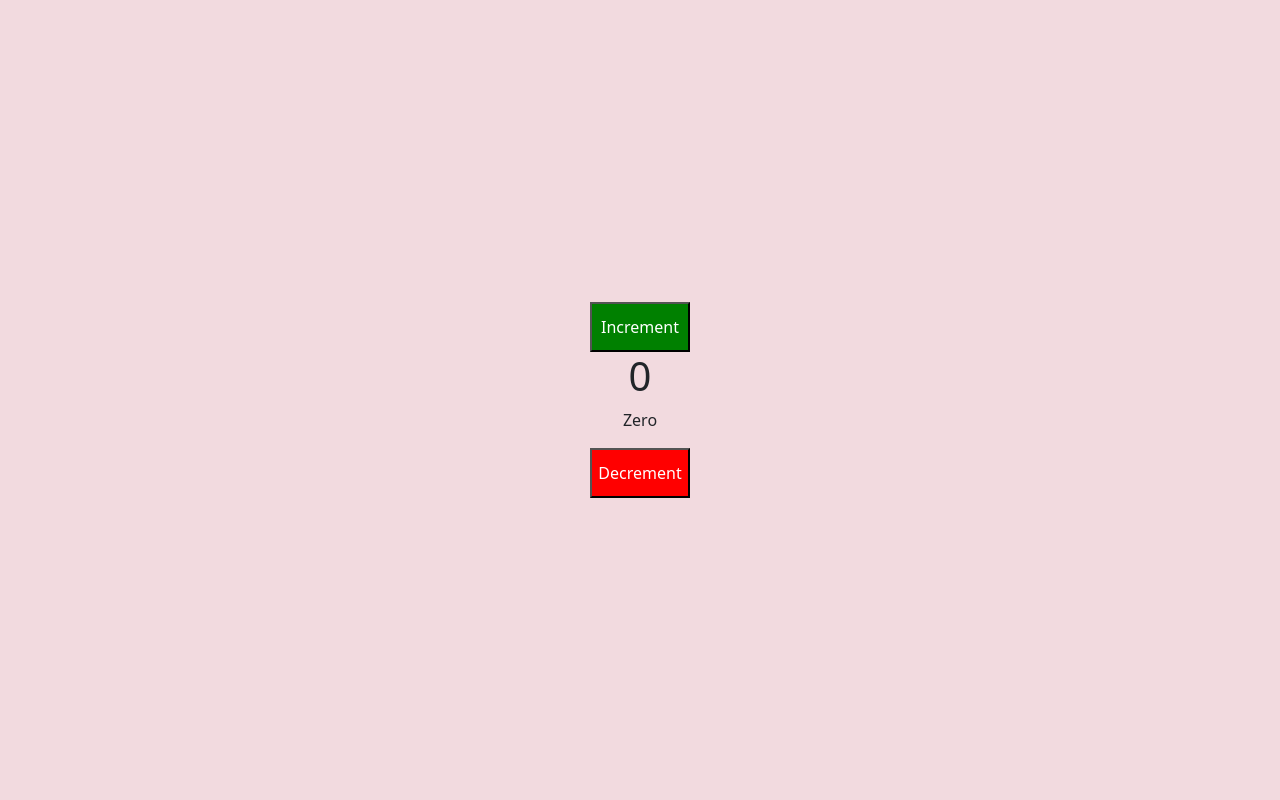
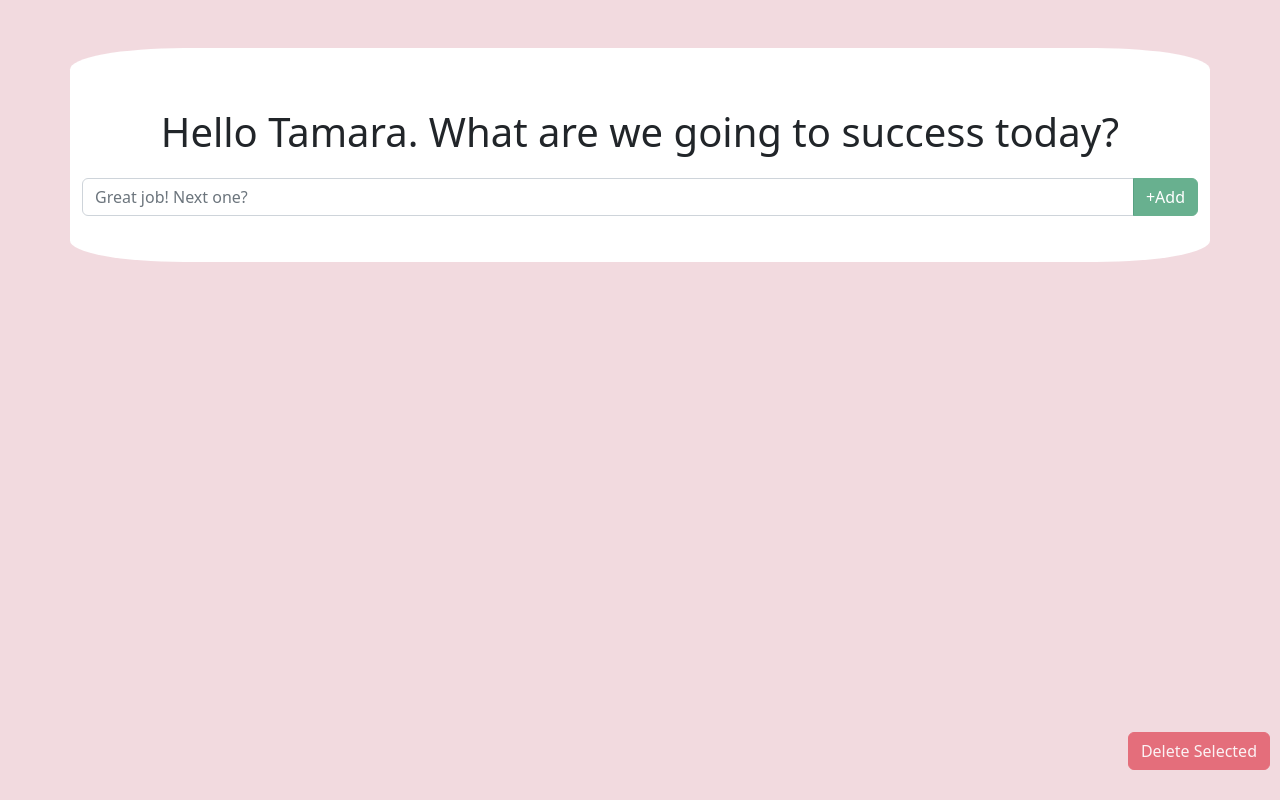
Before and after one commit to Gyozalyan/todolist, a React (Create React App) app: page / in a window 1280 px wide. Built offline with nearby package versions, Linux system fonts and the light colour scheme.

Commit message:
Editing some details

```diff
--- a/src/App.js
+++ b/src/App.js
@@ -1,12 +1,11 @@
 import "./App.css";
 import "../node_modules/bootstrap/dist/css/bootstrap.min.css";
-// import ToDo from "./Components/toDo/ToDo";
+import ToDo from "./Components/toDo/ToDo";
 import { Component } from "react";
-import Counter from "./Counter/Counter";
 
 class App extends Component {
   render() {
-    return <Counter />;
+    return <ToDo />;
   }
 }
 
--- a/src/Components/ConfirmDialog.jsx
+++ b/src/Components/ConfirmDialog.jsx
@@ -1,13 +1,13 @@
 import { Button, Modal } from 'react-bootstrap'
 
-function ConfirmDialog({ isOpen, confirmDelete, cancellation }) {
+function ConfirmDialog({ isOpen, confirmDelete, cancellation, taskCount }) {
   return !isOpen ? null : (
-    <Modal size="sm" show={isOpen} onHide={() => {}}>
+    <Modal size="sm" show={isOpen} onHide={() => {cancellation()}}>
       <Modal.Header>
         <Modal.Title> </Modal.Title>
       </Modal.Header>
 
-      <Modal.Body>Are you sure you want to delete the task?</Modal.Body>
+      <Modal.Body>Are you sure you want to delete {taskCount} {taskCount>1?"tasks":'task'}?</Modal.Body>
 
       <Modal.Footer>
         <Button variant="danger" onClick={confirmDelete}>
--- a/src/Components/toDo/ToDo.jsx
+++ b/src/Components/toDo/ToDo.jsx
@@ -148,7 +148,6 @@ export default class ToDo extends Component {
             <Button
               variant="danger"
               className={styles.deleteselected}
-              // onClick={this.deleteSelectedTasks}
               onClick={this.isShown}
               disabled={this.state.selectedTasks.size === 0}
             >
@@ -159,6 +158,7 @@ export default class ToDo extends Component {
 
         <Row>{taskJsx}</Row>
         <ConfirmDialog
+        taskCount = {this.state.selectedTasks.size}
         isOpen = {this.state.openModal}
         confirmDelete = {this.deleteSelectedTasks}
         cancellation = {this.toCancel}
```
